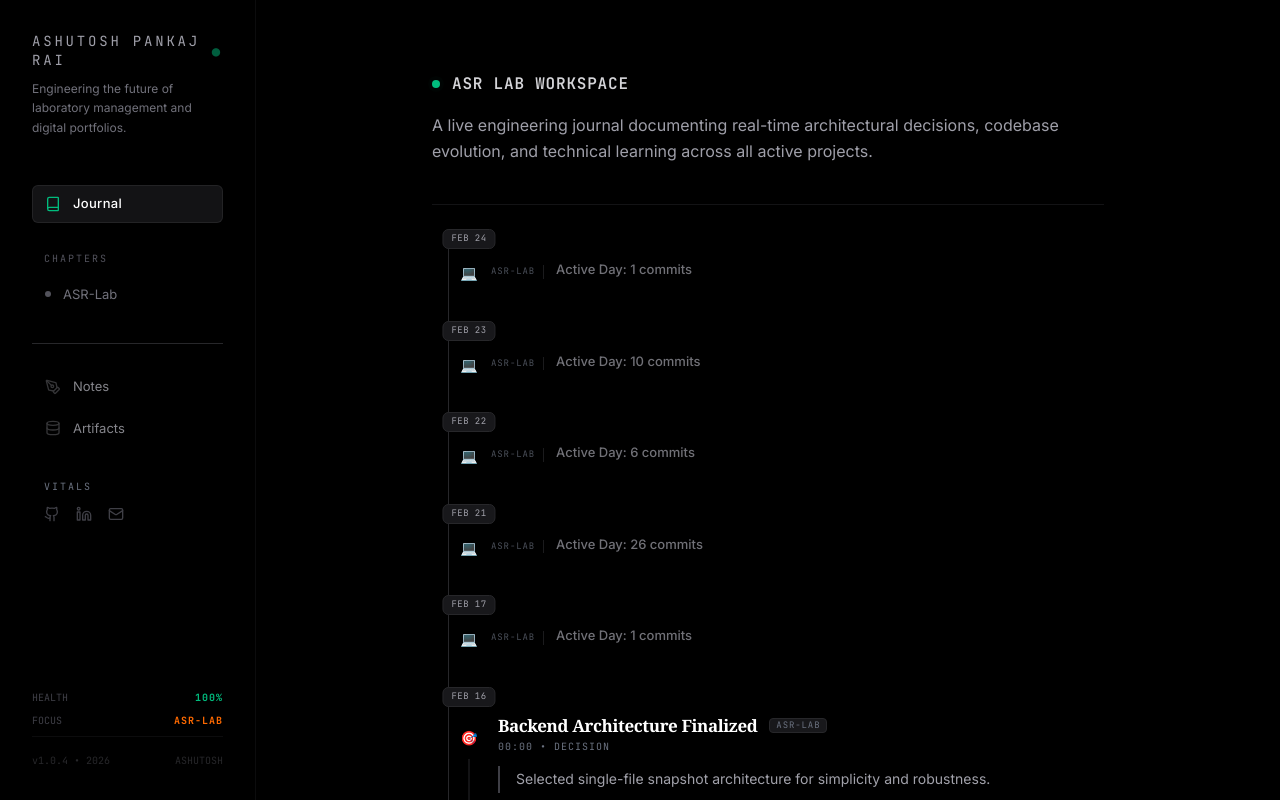
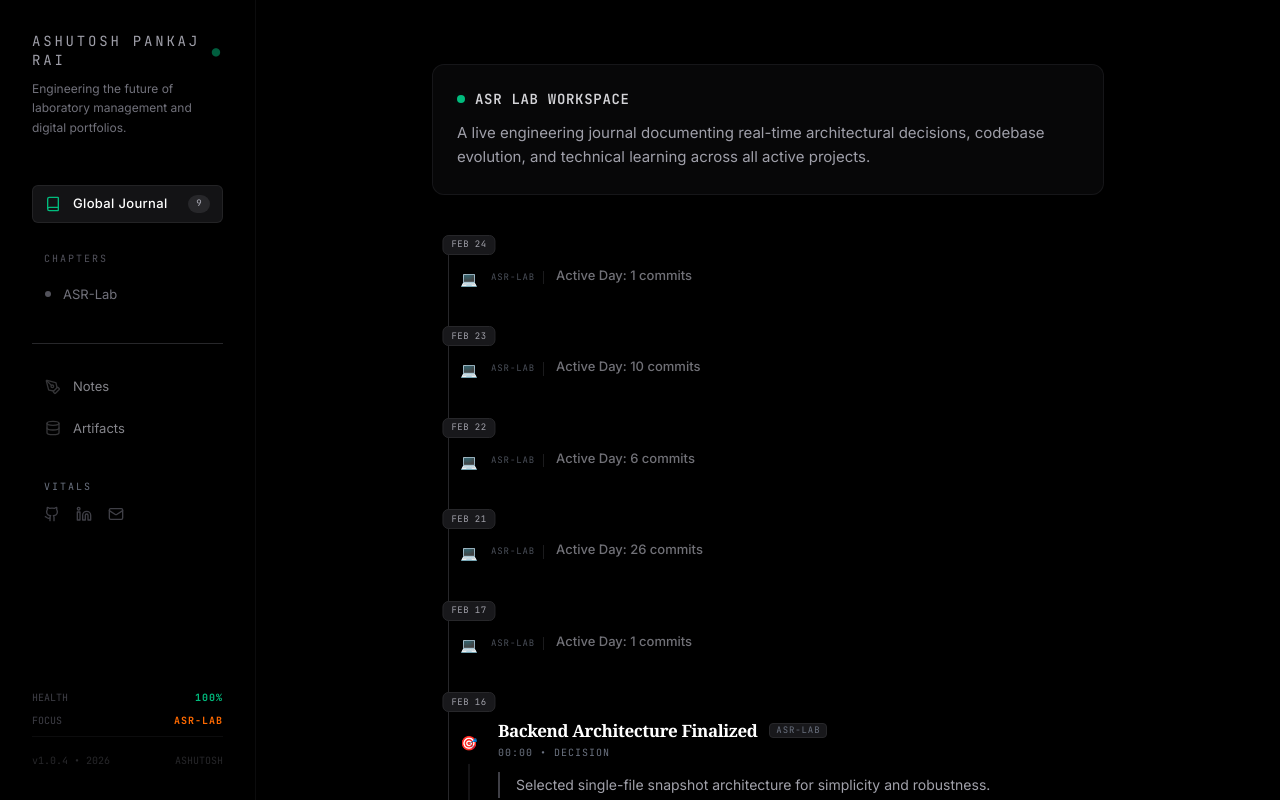
Before and after one commit to Ashurai84/ASR_LABS, a React (Vite) app in the folder frontend/: page / in a window 1280 px wide. Shown: the top 800 px of the page. Built offline with nearby package versions, Linux system fonts and the light colour scheme.

Commit message:
feat(ui): intent layer and ghost data fix

```diff
--- a/frontend/src/App.tsx
+++ b/frontend/src/App.tsx
@@ -106,8 +106,13 @@ function App() {
             >
               <div className="flex items-center gap-3">
                 <Book className={`w-4 h-4 transition-opacity duration-200 ${view === 'journal' && !selectedProjectId ? 'opacity-100 text-emerald-500' : 'opacity-50'}`} />
-                Journal
+                Global Journal
               </div>
+              {view === 'journal' && !selectedProjectId && (
+                <span className="text-[9px] font-mono text-zinc-400 bg-zinc-800 px-2 py-0.5 rounded-full">
+                  {Object.keys(labState.timeline_events).length}
+                </span>
+              )}
             </motion.button>
             <motion.div
               initial={{ opacity: 0 }}
--- a/frontend/src/components/journal/Entry.tsx
+++ b/frontend/src/components/journal/Entry.tsx
@@ -25,10 +25,10 @@ export const MajorEntry: React.FC<EntryProps> = ({ event, showProject }) => {
     return (
         <div className="relative py-2 group transition-all duration-300 ease-out hover:translate-x-1">
             {/* Timeline Connector - Subtle Glow */}
-            <div className="absolute left-0 translate-x-[-50%] top-6 bottom-[-16px] w-px bg-zinc-800 group-last:hidden transition-all duration-500 group-hover:bg-zinc-500" />
+            <div className="absolute left-0 translate-x-[-50%] top-6 bottom-[-16px] w-px bg-zinc-800 group-last:hidden transition-all duration-500 group-hover:bg-emerald-500/40 group-hover:shadow-[0_0_12px_rgba(16,185,129,0.4)]" />
 
             {/* Icon Marker */}
-            <div className="absolute left-0 translate-x-[-50%] top-2 p-1.5 bg-black z-10 box-content rounded-full ring-4 ring-black shadow-subtle group-hover:scale-110 transition-transform duration-300">
+            <div className="absolute left-0 translate-x-[-50%] top-2 p-1.5 bg-black z-10 box-content rounded-full ring-4 ring-black shadow-subtle group-hover:scale-110 group-hover:ring-emerald-500/10 transition-all duration-300">
                 {getEventIcon(event.type)}
             </div>
 
@@ -84,11 +84,11 @@ export const MinorEntry: React.FC<EntryProps> = ({ event, isLastInGroup, showPro
         <div className="relative py-1 group transition-all duration-300 ease-out hover:translate-x-1 cursor-default">
             {/* Timeline Connector */}
             {!isLastInGroup && (
-                <div className="absolute left-0 translate-x-[-50%] top-2 bottom-[-12px] w-px bg-zinc-800 transition-all duration-500 group-hover:bg-zinc-500" />
+                <div className="absolute left-0 translate-x-[-50%] top-2 bottom-[-12px] w-px bg-zinc-800 transition-all duration-500 group-hover:bg-emerald-500/40 group-hover:shadow-[0_0_12px_rgba(16,185,129,0.4)]" />
             )}
 
             {/* Icon Marker - Minimal Emoji */}
-            <div className="absolute left-0 translate-x-[-50%] top-1.5 p-1 bg-black z-10 box-content rounded-full ring-4 ring-black leading-none shadow-subtle group-hover:scale-110 transition-transform duration-300">
+            <div className="absolute left-0 translate-x-[-50%] top-1.5 p-1 bg-black z-10 box-content rounded-full ring-4 ring-black leading-none shadow-subtle group-hover:scale-110 group-hover:ring-emerald-500/10 transition-all duration-300">
                 {getEventIcon(event.type)}
             </div>
 
--- a/frontend/src/components/journal/JournalStream.tsx
+++ b/frontend/src/components/journal/JournalStream.tsx
@@ -54,19 +54,22 @@ export const JournalStream: React.FC<JournalStreamProps> = ({ events, projects,
                 <ProjectHeader project={currentProject} />
             ) : (
                 <motion.div
-                    initial={{ opacity: 0, y: 10 }}
-                    animate={{ opacity: 1, y: 0 }}
+                    initial={{ opacity: 0, scale: 0.98, y: 10 }}
+                    animate={{ opacity: 1, scale: 1, y: 0 }}
                     transition={{ duration: 0.6, ease: "easeOut" }}
-                    className="w-full pt-4 md:pt-6 pb-8 md:pb-10 mb-4 md:mb-6 border-b border-zinc-800/50 relative group"
+                    className="bg-zinc-900/30 w-full rounded-xl px-6 py-5 md:py-6 border border-zinc-800/50 mb-10 mt-2 md:mt-4 relative overflow-hidden group shadow-subtle"
                 >
-                    <div className="flex flex-col gap-4 relative z-10">
-                        <div className="flex items-center gap-3">
+                    {/* Background subtle glow */}
+                    <div className="absolute top-0 left-0 w-full h-full bg-gradient-to-br from-emerald-500/5 to-transparent opacity-0 group-hover:opacity-100 transition-opacity duration-1000" />
+
+                    <div className="flex flex-col gap-3 relative z-10">
+                        <div className="flex items-center gap-2.5">
                             {/* Pulsing Dot */}
                             <span className="relative flex h-2 w-2">
                                 <span className="animate-ping absolute inline-flex h-full w-full rounded-full bg-emerald-400 opacity-75"></span>
                                 <span className="relative inline-flex rounded-full h-2 w-2 bg-emerald-500"></span>
                             </span>
-                            <h1 className="text-sm md:text-base font-mono text-zinc-300 font-semibold tracking-wider uppercase">
+                            <h1 className="text-xs md:text-sm font-mono text-zinc-300 font-semibold tracking-wider uppercase">
                                 ASR Lab Workspace
                             </h1>
                         </div>
@@ -74,8 +77,8 @@ export const JournalStream: React.FC<JournalStreamProps> = ({ events, projects,
                         <motion.p
                             initial={{ opacity: 0 }}
                             animate={{ opacity: 1 }}
-                            transition={{ duration: 0.6, delay: 0.2 }}
-                            className="text-[15px] md:text-[16px] text-zinc-400 leading-relaxed font-sans max-w-2xl"
+                            transition={{ duration: 0.6, delay: 0.3 }}
+                            className="text-[14px] md:text-[15px] text-zinc-400 leading-relaxed font-sans max-w-2xl"
                         >
                             A live engineering journal documenting real-time architectural decisions, codebase evolution, and technical learning across all active projects.
                         </motion.p>
```
